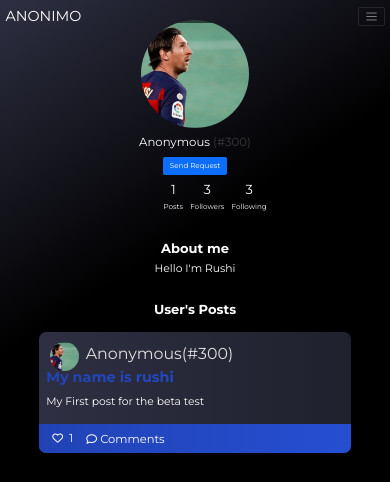
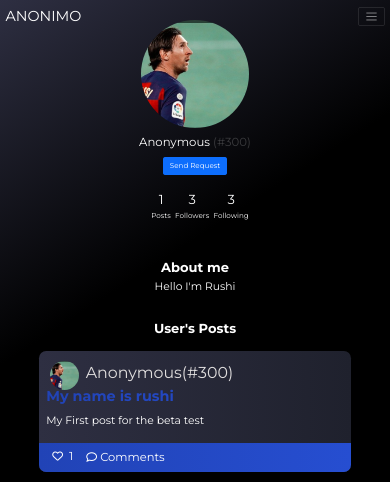
Before and after one commit to Duality-afk/Anonimo-Network, a Django app: page /userprofile/4 in a window 390 px wide. Shown: the top 482 px of the page. Run offline with Django 3.2, Linux system fonts and the light colour scheme; data comes from the database, SQL or seed files in the repository; some libraries are stand-ins or nearby versions.

Commit message:
Update userprofile.css

```diff
--- a/static/css/userprofile.css
+++ b/static/css/userprofile.css
@@ -201,7 +201,9 @@ html{
        width: 90%;
      }
      .col{
-       padding: 0.5rem;
+       padding: 1.8rem;
+       margin: auto;
+       margin-left: -3rem;
      }
      .card{
        width: 80% !important;
```
